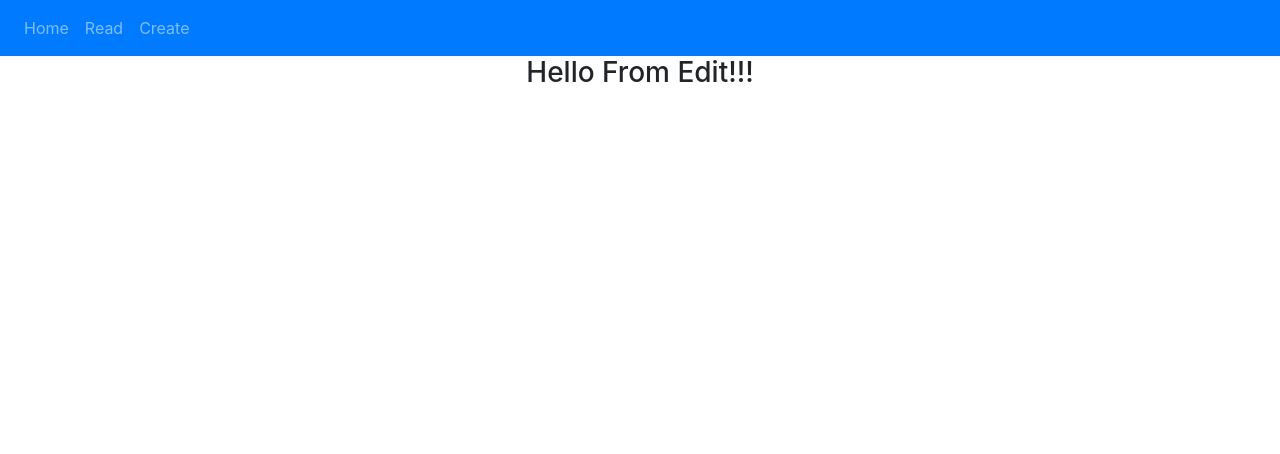
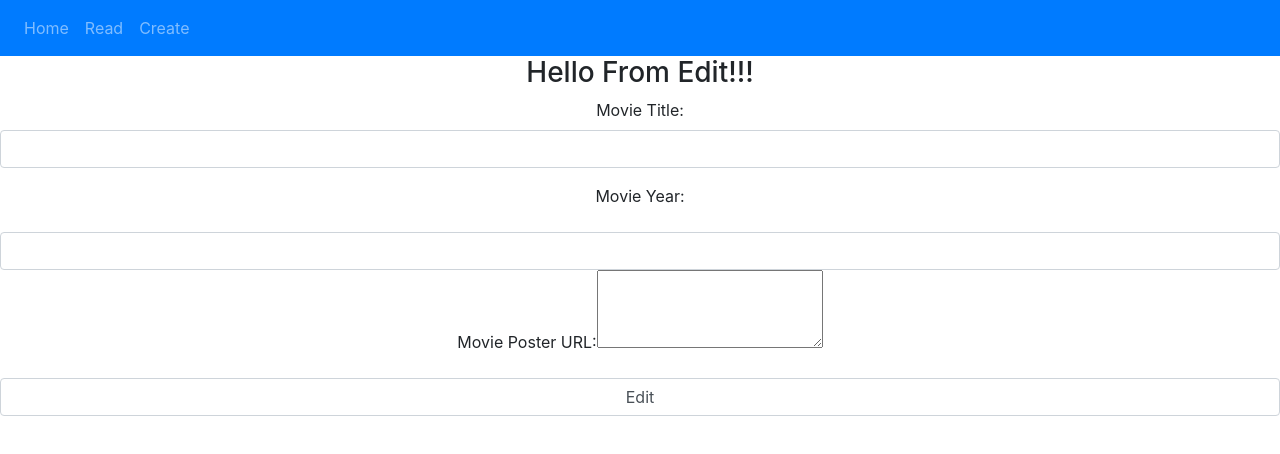
Before and after one commit to lmdlm/shelf, a React (Create React App) app: page /edit/1 in a window 1280 px wide. Shown: the top 454 px of the page. Built offline with nearby package versions, Linux system fonts and the light colour scheme; no server answers.

Commit message:
first commit

```diff
--- a/src/components/edit.js
+++ b/src/components/edit.js
@@ -3,10 +3,102 @@ import axios from 'axios';
 
 class Edit extends React.Component {
 
-    render(){
+  constructor(props) {
+    super(props);
+
+    this.state = {
+      Title: '',
+      Year: '',
+      Poster: '',
+      _id: ''
+    };
+
+    this.handleChangeMovieTitle = this.handleChangeMovieTitle.bind(this);
+    this.handleChangeMovieYear = this.handleChangeMovieYear.bind(this);
+    this.handleChangeMoviePoster = this.handleChangeMoviePoster.bind(this);
+    this.handleSubmit = this.handleSubmit.bind(this);
+  };
+
+  handleChangeMovieTitle(e) {
+    this.setState({ Title: e.target.value });
+  }
+
+  handleChangeMovieYear(e) {
+    this.setState({ Year: e.target.value });
+  }
+
+  handleChangeMoviePoster(e) {
+    this.setState({ Poster: e.target.value });
+  }
+
+  handleSubmit(e) {
+    alert('Movie Title: ' + this.state.Title + " Year: " + this.state.Year + " Poster: " + this.state.Poster);
+
+    const movieObject = {
+      title: this.state.Title,
+      year: this.state.Year,
+      poster: this.state.Poster
+      }
+    axios.put('http://localhost:4000/api/movies/' + this.state._id, movieObject)
+    .then()
+    .catch()
+      this.setState({
+        Title: '',
+        Year: '',
+        Poster: '',
+        _id: ''
+      })
+
+    e.preventDefault();
+  }
+  componentDidMount() {
+    //alert(this.props.match.params.id);
+    axios.get('http://localhost:4000/api/movies/' + this.props.match.params.id)
+      .then((response) => {
+        this.setState({
+          _id: response.data._id,
+          Title: response.data.title,
+          Year: response.data.year,
+          Poster: response.data.poster
+        });
+      })
+      .catch();
+  }
+
+  render() {
     return (
       <div className="App">
         <h3>Hello From Edit!!!</h3>
+        <form onSubmit={this.handleSubmit}>
+          <div className='form-group'>
+            <label>
+              Movie Title:
+        </label>
+            <input type="text" className='form-control' value={this.state.Title} onChange={this.handleChangeMovieTitle} />
+          </div>
+
+          <div className='form-group'>
+            <label>
+              Movie Year:
+      </label>
+          </div>
+          <div>
+            <input type="text" className='form-control' value={this.state.Year} onChange={this.handleChangeMovieYear} />
+          </div>
+
+          <div className='form-group'>
+            <label>
+              Movie Poster URL:
+        </label>
+            <textarea rows='3' value={this.state.Poster} onChange={this.handleChangeMoviePoster}>
+            </textarea>
+          </div>
+
+          <div>
+            <input type="submit" value="Edit" className='form-control' />
+          </div>
+
+        </form>
       </div>
     );
   }
```
Also changed, not shown: src/BackEnd/server.js (+36 -24 lines), src/components/create.js (+4 -4 lines), 1 other file (tests, documents, lock files or other folders). Lines whose indentation alone changed are shown as unchanged.
